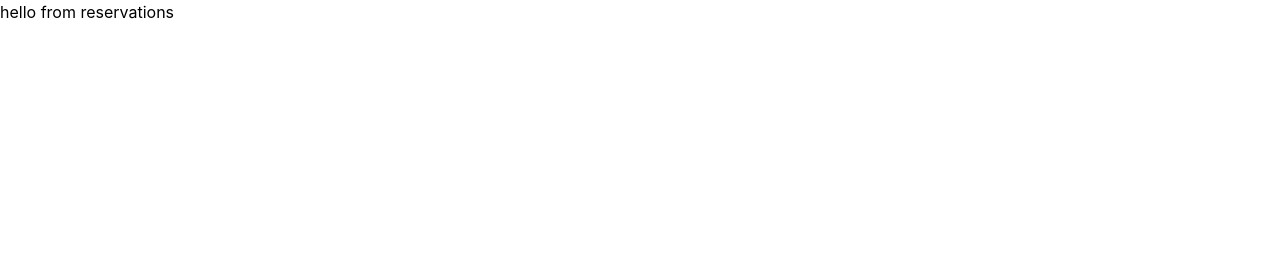
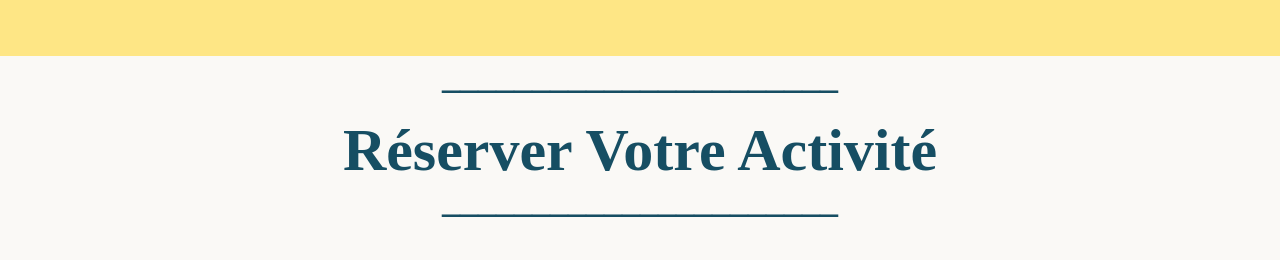
Before and after one commit to 0xm3d/Marchica-Trips, a website built with Vite: page reservation.html in a window 1280 px wide. Built offline with nearby package versions, Linux system fonts and the light colour scheme.

Commit message:
MT-60 create booking title section

```diff
--- a/reservation.html
+++ b/reservation.html
@@ -7,6 +7,16 @@
     <title>Document</title>
 </head>
 <body>
-    hello from reservations
+    <main>
+        <header class="p-7 bg-amber-200">
+
+        </header>
+        <section class="text-center text-4xl  font-bold font-heading pb-10  m-0 p-0 bg-of-white text-primary ">
+            <p>______________________</p>
+            <h1 class="text-6xl mt-6">Réserver Votre Activité</h1>
+            <p>______________________</p>
+        </section>
+
+    </main>
 </body>
 </html>
```
Also changed, not shown: 1 other file.
